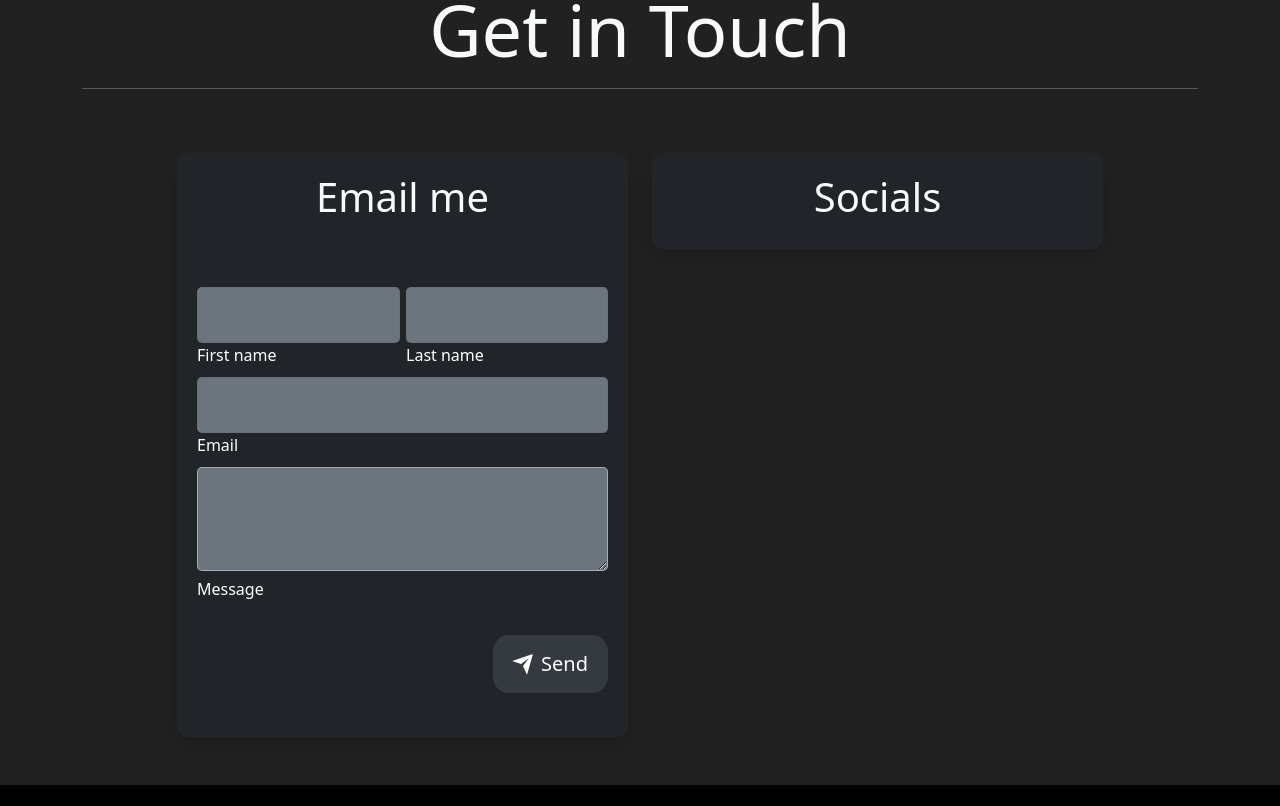
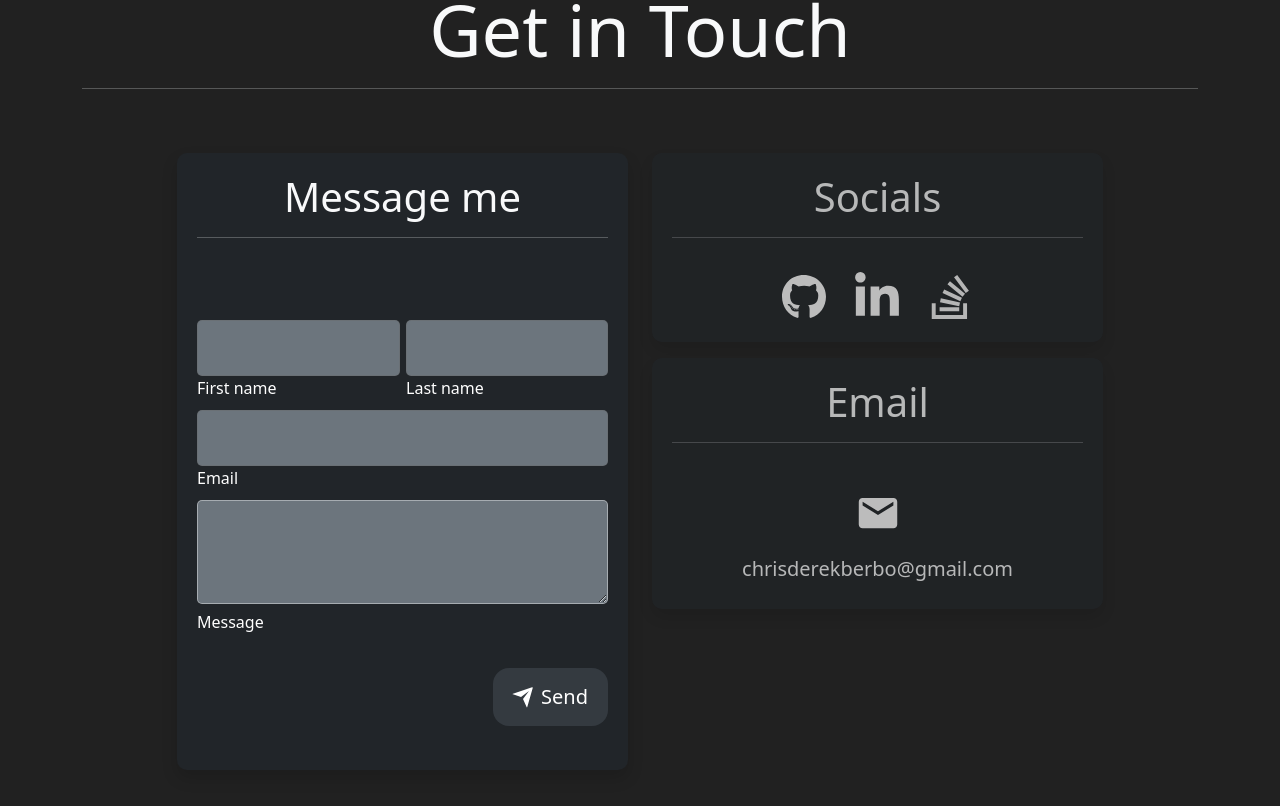
Before and after one commit to pickachuuu/portfolio, a React (Vite) app: page / in a window 1280 px wide. Shown: the part 2652-3458 px from the top of the page. Before the commit the page ends 3437 px from the top, so only its background shows below. Built offline with nearby package versions, Linux system fonts and the light colour scheme.

Commit message:
Added socials and email

```diff
--- a/src/App.css
+++ b/src/App.css
@@ -280,37 +280,7 @@ a {
     border-radius: 5px;
   }
 
-/* testing new button */
 
-.button2 {
-  --hover-shadows: 16px 16px 33px #201d1d,
-    -16px -16px 33px #404040;
-  --accent: rgb(255, 255, 255);
-  font-weight: bold;
-  letter-spacing: 0.1em;
-  border: none;
-  border-radius: 1.1em;
-  background-color: #343a40;
-  color: white;
-  padding: 1em 2em;
-  transition: box-shadow ease-in-out 0.3s,
-    background-color ease-in-out 0.1s,
-    letter-spacing ease-in-out 0.1s,
-    transform ease-in-out 0.1s;
-  box-shadow: 13px 13px 10px #1c1c1c,
-    -13px -13px 10px #1f2326;
-}
-
-.button2:hover {
-  box-shadow: var(--hover-shadows);
-}
-
-.button2:active {
-  box-shadow: var(--hover-shadows),
-    var(--accent) 0px 0px 30px 5px;
-  background-color: var(--accent);
-  transform: scale(0.95);
-}
 
 
 /* testing new bg */
@@ -401,6 +371,7 @@ a {
   padding: 20px;
   border-radius: 10px;
   position: relative;
+  opacity: 70%;
 }
 
 .message {
@@ -430,3 +401,80 @@ a {
 .custom-cntr label {
   color: rgb(255, 255, 255);
 }
+
+
+/* social */
+
+.social-crd {
+  display: flex;
+  height: 50px;
+  width: 220px;
+}
+
+.social-crd a {
+  position: relative;
+  display: flex;
+  align-items: center;
+  justify-content: center;
+  width: 33.33%;
+  color: whitesmoke;
+  font-size: 24px;
+  text-decoration: none;
+  transition: 0.25s;
+  border-radius: 50px;
+}
+
+.social-crd svg {
+  width: 60%;
+  height: 100%;
+  font-size: 24px;
+  font-weight: 700;
+  opacity: 1;
+  transition: opacity 0.25s;
+  z-index: 2;
+  cursor: pointer;
+}
+
+.social-crd a:hover {
+  opacity: 0.8;
+  background-color: #242c34;
+  transform: scale(1.1);
+}
+
+
+
+
+.email {
+  display: table;
+  width: 40px;
+}
+
+.email a {
+  display: table-cell;
+  text-align: center;
+  padding: 10px;
+  color: whitesmoke;
+  font-size: 16px;
+  text-decoration: none;
+  border-radius: 50px;
+  transition: background-color 0.4s ease-in-out;
+}
+
+.email svg {
+  width: 60px;
+  height: 60px;
+  font-size: 24px;
+  font-weight: 700;
+  opacity: 1;
+  transition: opacity 0.25s, transform 0.4s ease-in-out;
+  cursor: pointer;
+}
+
+.email a:hover {
+  background-color: #242c34;
+}
+
+.email a:hover svg {
+  opacity: 0.8;
+  transform: scale(1.2);
+}
--- a/src/components/about.jsx
+++ b/src/components/about.jsx
@@ -30,6 +30,7 @@ const About = () => {
             Hi, I'm Chris Derek Berbo, a second-year student at the University of San Carlos. Passionate about game development and web design, I navigate my academic journey with enthusiasm. Proficient in languages like C, Python, Java, and web technologies (HTML, CSS, JavaScript), I also handle backend technologies, including PHP, Express, and SQL. My front-end development involves frameworks like React, and I use tools like Visual Studio Code for crafting dynamic solutions.
             </p>
           </div>
+          <div className='mb-5'>
           <p className='mt-1 mb-5 animate__delay-2s'>
             <img src={Python} alt='Python' />
             <img src={Java} alt='Java' />
@@ -40,9 +41,10 @@ const About = () => {
             <img src={ReactLogo} alt='React' />
             <img src={VSC} alt='Visual Studio Code' />
           </p>
+          </div>
         </div>
       <div className='col-lg-4 col-12 offset-lg-1 order-lg-2 order-1 d-flex justify-content-center align-items-center'>
-          <img src={self} className='avatar img-fluid'/>
+          <img src={self} className='avatar img-fluid shadow-lg'/>
       </div>
     </div>
     </div>
@@ -51,19 +53,3 @@ const About = () => {
 };
 
 export default About;
-
-
-{/* <div className='profile d-flex justify-content-center align-items-center mt-5'>
-<div className="profile-img mx-auto mb-5 text-center">
-  <img src={self} alt="profile" className="img-fluid" />
-</div>
-<ul className="social-media">
-  <li><a href='https://www.facebook.com/derek.berbo'><svg xmlns="http://www.w3.org/2000/svg" width="16" height="16" fill="currentColor" className="bi bi-facebook" viewBox="0 0 16 16"> <path d="M16 8.049c0-4.446-3.582-8.05-8-8.05C3.58 0-.002 3.603-.002 8.05c0 4.017 2.926 7.347 6.75 7.951v-5.625h-2.03V8.05H6.75V6.275c0-2.017 1.195-3.131 3.022-3.131.876 0 1.791.157 1.791.157v1.98h-1.009c-.993 0-1.303.621-1.303 1.258v1.51h2.218l-.354 2.326H9.25V16c3.824-.604 6.75-3.934 6.75-7.951z"/> </svg></a></li>
-  <li><a href='https://www.linkedin.com/in/chris-derek-berbo-b81a612a4/'><svg xmlns="http://www.w3.org/2000/svg" width="16" height="16" fill="currentColor" className="bi bi-linkedin" viewBox="0 0 16 16"> <path d="M0 1.146C0 .513.526 0 1.175 0h13.65C15.474 0 16 .513 16 1.146v13.708c0 .633-.526 1.146-1.175 1.146H1.175C.526 16 0 15.487 0 14.854V1.146zm4.943 12.248V6.169H2.542v7.225h2.401zm-1.2-8.212c.837 0 1.358-.554 1.358-1.248-.015-.709-.52-1.248-1.342-1.248-.822 0-1.359.54-1.359 1.248 0 .694.521 1.248 1.327 1.248h.016zm4.908 8.212V9.359c0-.216.016-.432.08-.586.173-.431.568-.878 1.232-.878.869 0 1.216.662 1.216 1.634v3.865h2.401V9.25c0-2.22-1.184-3.252-2.764-3.252-1.274 0-1.845.7-2.165 1.193v.025h-.016a5.54 5.54 0 0 1 .016-.025V6.169h-2.4c.03.678 0 7.225 0 7.225h2.4z"/> </svg></a></li>
-  <li><a href='https://github.com/pickachuuu'><svg xmlns="http://www.w3.org/2000/svg" width="16" height="16" fill="currentColor" className="bi bi-github" viewBox="0 0 16 16"> <path d="M8 0C3.58 0 0 3.58 0 8c0 3.54 2.29 6.53 5.47 7.59.4.07.55-.17.55-.38 0-.19-.01-.82-.01-1.49-2.01.37-2.53-.49-2.69-.94-.09-.23-.48-.94-.82-1.13-.28-.15-.68-.52-.01-.53.63-.01 1.08.58 1.23.82.72 1.21 1.87.87 2.33.66.07-.52.28-.87.51-1.07-1.78-.2-3.64-.89-3.64-3.95 0-.87.31-1.59.82-2.15-.08-.2-.36-1.02.08-2.12 0 0 .67-.21 2.2.82.64-.18 1.32-.27 2-.27.68 0 1.36.09 2 .27 1.53-1.04 2.2-.82 2.2-.82.44 1.1.16 1.92.08 2.12.51.56.82 1.27.82 2.15 0 3.07-1.87 3.75-3.65 3.95.29.25.54.73.54 1.48 0 1.07-.01 1.93-.01 2.2 0 .21.15.46.55.38A8.012 8.012 0 0 0 16 8c0-4.42-3.58-8-8-8z"/> </svg></a></li>
-</ul>
-<div className="profile-info">
-<p className="title">Derek</p>
-<p className="subtitle">Game/Web Dev</p>
-</div>
-</div> */}
--- a/src/components/contact.jsx
+++ b/src/components/contact.jsx
@@ -19,7 +19,7 @@ const Contact = () => {
             <div className="row justify-content-center">
               <div className="col-lg-5 col-12">
               <form className="form bg-dark my-5 shadow" action='https://formspree.io/f/meqyqqzb' method='POST'>
-                  <h1 className='display-6 text-light text-center'>Email me</h1>
+                  <h1 className='display-6 text-light text-center'>Message me<hr></hr></h1>
                   <div className="flex mt-5">
                       <label>
                           <input placeholder="" type="text" className="input bg-secondary text-light" name='firstname' autoComplete='off' required/>
@@ -68,9 +68,41 @@ const Contact = () => {
 
               <div className="col-lg-5">
                 <div className='custom-cntr mt-5 shadow bg-dark'>
-                  <h1 className='display-6 text-light text-center'>Socials</h1>
+                  <h1 className='display-6 text-light text-center'>Socials<hr></hr></h1>
+                  <div className='mx-auto'>
+                  <div class="social-crd">
+                    <a class="social-link2" href='https://github.com/pickachuuu'>
+                      <svg viewBox="0 0 496 512" height="1em" fill="#fff" xmlns="http://www.w3.org/2000/svg">
+                        <path d="M165.9 397.4c0 2-2.3 3.6-5.2 3.6-3.3.3-5.6-1.3-5.6-3.6 0-2 2.3-3.6 5.2-3.6 3-.3 5.6 1.3 5.6 3.6zm-31.1-4.5c-.7 2 1.3 4.3 4.3 4.9 2.6 1 5.6 0 6.2-2s-1.3-4.3-4.3-5.2c-2.6-.7-5.5.3-6.2 2.3zm44.2-1.7c-2.9.7-4.9 2.6-4.6 4.9.3 2 2.9 3.3 5.9 2.6 2.9-.7 4.9-2.6 4.6-4.6-.3-1.9-3-3.2-5.9-2.9zM244.8 8C106.1 8 0 113.3 0 252c0 110.9 69.8 205.8 169.5 239.2 12.8 2.3 17.3-5.6 17.3-12.1 0-6.2-.3-40.4-.3-61.4 0 0-70 15-84.7-29.8 0 0-11.4-29.1-27.8-36.6 0 0-22.9-15.7 1.6-15.4 0 0 24.9 2 38.6 25.8 21.9 38.6 58.6 27.5 72.9 20.9 2.3-16 8.8-27.1 16-33.7-55.9-6.2-112.3-14.3-112.3-110.5 0-27.5 7.6-41.3 23.6-58.9-2.6-6.5-11.1-33.3 2.6-67.9 20.9-6.5 69 27 69 27 20-5.6 41.5-8.5 62.8-8.5s42.8 2.9 62.8 8.5c0 0 48.1-33.6 69-27 13.7 34.7 5.2 61.4 2.6 67.9 16 17.7 25.8 31.5 25.8 58.9 0 96.5-58.9 104.2-114.8 110.5 9.2 7.9 17 22.9 17 46.4 0 33.7-.3 75.4-.3 83.6 0 6.5 4.6 14.4 17.3 12.1C428.2 457.8 496 362.9 496 252 496 113.3 383.5 8 244.8 8zM97.2 352.9c-1.3 1-1 3.3.7 5.2 1.6 1.6 3.9 2.3 5.2 1 1.3-1 1-3.3-.7-5.2-1.6-1.6-3.9-2.3-5.2-1zm-10.8-8.1c-.7 1.3.3 2.9 2.3 3.9 1.6 1 3.6.7 4.3-.7.7-1.3-.3-2.9-2.3-3.9-2-.6-3.6-.3-4.3.7zm32.4 35.6c-1.6 1.3-1 4.3 1.3 6.2 2.3 2.3 5.2 2.6 6.5 1 1.3-1.3.7-4.3-1.3-6.2-2.2-2.3-5.2-2.6-6.5-1zm-11.4-14.7c-1.6 1-1.6 3.6 0 5.9 1.6 2.3 4.3 3.3 5.6 2.3 1.6-1.3 1.6-3.9 0-6.2-1.4-2.3-4-3.3-5.6-2z">
+                        </path>
+                      </svg> </a>
+                    <a class="social-link3" href='linkedin.com/in/chris-derek-berbo-b81a612a4/'>
+                      <svg fill="#fff" viewBox="0 0 448 512" height="1em" xmlns="http://www.w3.org/2000/svg">
+                        <path d="M100.28 448H7.4V148.9h92.88zM53.79 108.1C24.09 108.1 0 83.5 0 53.8a53.79 53.79 0 0 1 107.58 0c0 29.7-24.1 54.3-53.79 54.3zM447.9 448h-92.68V302.4c0-34.7-.7-79.2-48.29-79.2-48.29 0-55.69 37.7-55.69 76.7V448h-92.78V148.9h89.08v40.8h1.3c12.4-23.5 42.69-48.3 87.88-48.3 94 0 111.28 61.9 111.28 142.3V448z">
+                        </path>
+                      </svg> </a>
+                    <a class="social-link5" href='https://stackoverflow.com/users/23180670/pikachuuuuu'>
+                      <svg viewBox="0 0 16 16" class="bi bi-stack-overflow" fill="currentColor" height="16" width="16" xmlns="http://www.w3.org/2000/svg">
+                        <path d="M12.412 14.572V10.29h1.428V16H1v-5.71h1.428v4.282h9.984z"></path>
+                        <path d="M3.857 13.145h7.137v-1.428H3.857v1.428zM10.254 0 9.108.852l4.26 5.727 1.146-.852L10.254 0zm-3.54 3.377 5.484 4.567.913-1.097L7.627 2.28l-.914 1.097zM4.922 6.55l6.47 3.013.603-1.294-6.47-3.013-.603 1.294zm-.925 3.344 6.985 1.469.294-1.398-6.985-1.468-.294 1.397z"></path>
+                      </svg>
+                    </a>
+                  </div>
+                  </div>
+                </div>
+                <div className='custom-cntr mt-3 shadow bg-dark'>
+                  <h1 className='display-6 text-light text-center'>Email<hr></hr></h1>
+                  <div className='mx-auto email'>
+                  <a className='social-link5 email'>
+                  <svg style={{ color: 'white', width: '50px', height: '50px' }} xmlns="http://www.w3.org/2000/svg" xmlns:xlink="http://www.w3.org/1999/xlink" zoomAndPan="magnify" viewBox="0 0 30 30.000001" preserveAspectRatio="xMidYMid meet" version="1.0">
+                    <path fill="white" d="M 24.230469 11.101562 L 15 16.769531 L 5.769531 11.101562 L 5.769531 8.832031 L 15 14.503906 L 24.230469 8.832031 Z M 24.230469 6.5625 L 5.769531 6.5625 C 4.492188 6.5625 3.472656 7.578125 3.472656 8.832031 L 3.460938 22.441406 C 3.460938 23.695312 4.492188 24.707031 5.769531 24.707031 L 24.230469 24.707031 C 25.507812 24.707031 26.539062 23.695312 26.539062 22.441406 L 26.539062 8.832031 C 26.539062 7.578125 25.507812 6.5625 24.230469 6.5625 " fill-opacity="1" fill-rule="nonzero"></path>
+                  </svg>
+                  </a>
+                  </div>
+                  <h4 className='text-light text-center lead'>chrisderekberbo@gmail.com</h4>
                 </div>
               </div>
+
 
             </div>
           </div>
```
